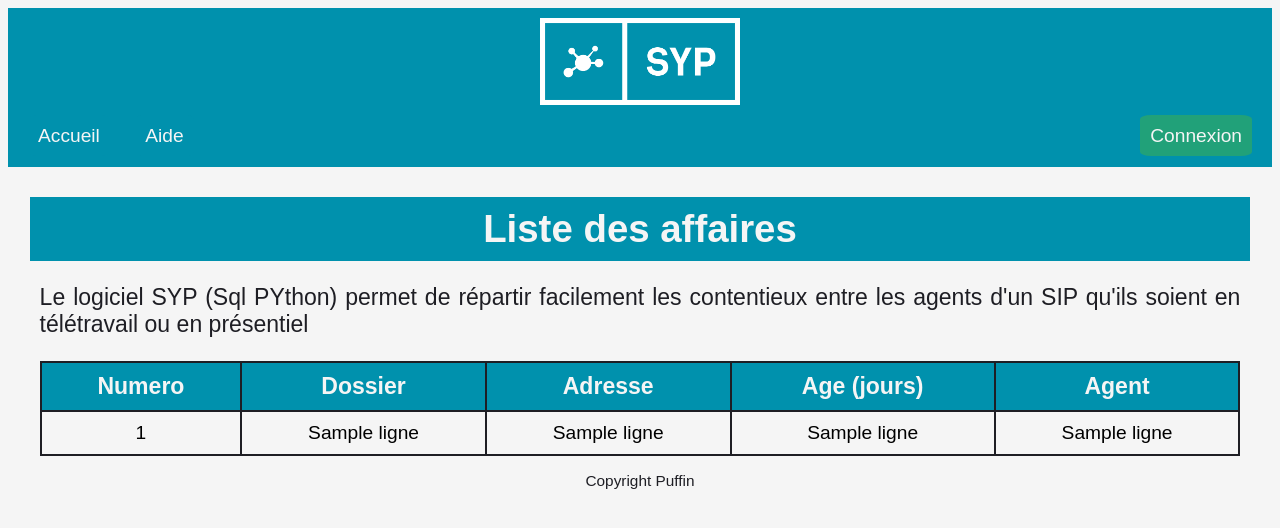
After one commit to RmnSnk/syp, a Flask app: template myapp/templates/mes_affaires.html in a window 1280 px wide. The commit adds this page. Shown: the top 528 px of the page. Run offline with Flask 2, Linux system fonts and the light colour scheme; the template is opened without the code that fills it: most values are stand-ins (such as "Sample title", 1, 10 or a date in 2020); some web fonts are replaced.

Commit message:
Travail sur la page d'index et la page personnelle des affaires

```diff
--- a/myapp/main.py
+++ b/myapp/main.py
@@ -15,7 +15,7 @@ main_blueprint = Blueprint('main_blueprint', __name__, url_prefix='/')
 @main_blueprint.route('/') #renvoie vers /
 @main_blueprint.route('/index')
 def index():
-    render_template('index.html')
+    return render_template('index.html')
 
 
 
--- a/myapp/static/styles/styles.css
+++ b/myapp/static/styles/styles.css
@@ -40,7 +40,7 @@ header{
 	background-color: var(--bluecst);
 }
 
-nav.menu-nav, nav.menu-nav-right{
+nav.menu-nav {
 	display: block;
 	background-color: var(--bluecst);
 	text-align: left;
@@ -48,6 +48,16 @@ nav.menu-nav, nav.menu-nav-right{
 	margin-right: 10px;
 	margin-left: 10px;
 }
+
+nav.menu-nav-right {
+	display: block;
+	background-color: var(--bluecst);
+	text-align: right;
+	margin-bottom: 10px;
+	margin-right: 10px;
+	margin-left: 10px;
+}
+
 
 /* Colle le menu à la bannière */
 nav.menu-nav ul, nav.menu-nav-right ul{
@@ -59,11 +69,17 @@ nav.menu-nav ul li.btn {
 	display: inline-block;
 	list-style: none;
 	padding: 10px;
+}
 
+	/* Mes affaires */
+nav.menu-nav-right ul li.btn {
+	display: inline-block;
+	list-style: none;
+	padding: 10px;
 }
 
 
-nav.menu-nav ul li.btn a {
+nav.menu-nav ul li.btn a, nav.menu-nav-right ul li.btn a {
 	color: var(--whitecst);
 	text-decoration: none;
 	background-color: var(--bluecst);
@@ -71,7 +87,7 @@ nav.menu-nav ul li.btn a {
 	border-radius: 10%;
 }
 
-nav.menu-nav ul li.btn:hover a {
+nav.menu-nav ul li.btn:hover a, nav.menu-nav-right ul li.btn:hover a {
 	color: var(--whitecst);
 	background-color: var(--darkbluecst);
 	transition: 0.3s all;
@@ -79,6 +95,7 @@ nav.menu-nav ul li.btn:hover a {
 
 	/* Connexion */
 nav.menu-nav-right ul li.btn-right-conn, li.btn-right-deco {
+	display: inline-block;
 	list-style: none;
 	padding: 10px;
 	background-color: var(--bluecst);
--- a/myapp/templates/base.html
+++ b/myapp/templates/base.html
@@ -31,6 +31,7 @@
 				{% if current_user.is_anonymous %}
 				<li class="btn-right-conn"><a href="{{ url_for('auth_blueprint.auth') }}">Connexion</a></li>
 				{% else %}
+				<li class="btn"><a href="{{ url_for('main_blueprint.mes_affaires') }}">Mes Affaires</a></li>
 				<li class="btn-right-deco"><a href="{{ url_for('auth_blueprint.logout') }}">Déconnexion</a></li>
 				{% endif %}
 			</ul>
--- /dev/null
+++ b/myapp/templates/mes_affaires.html
@@ -0,0 +1,29 @@
+{% extends "base.html" %}
+
+{% block content %}
+
+	<h1>Liste des affaires</h1>
+
+	<p>Le logiciel SYP (Sql PYthon) permet de répartir facilement les contentieux entre les agents d'un SIP qu'ils soient en télétravail ou en présentiel</p>
+
+		<table>
+            <tr>
+            	<th>Numero</th>
+            	<th>Dossier</th>
+            	<th>Adresse</th>
+            	<th>Age (jours)</th>
+            	<th>Agent</th>
+            </tr>
+
+            <tr>
+            {% for ligne in liste_affaires %}
+				<td>{{ ligne[0] }}</td>
+				<td>{{ ligne[1] }}</td>
+				<td>{{ ligne[2] }}</td>
+				<td>{{ ligne[3] }}</td>
+				<td>{{ ligne[4] }}</td>
+            </tr>
+			{% endfor %}
+  		</table>
+
+{% endblock %}
```
